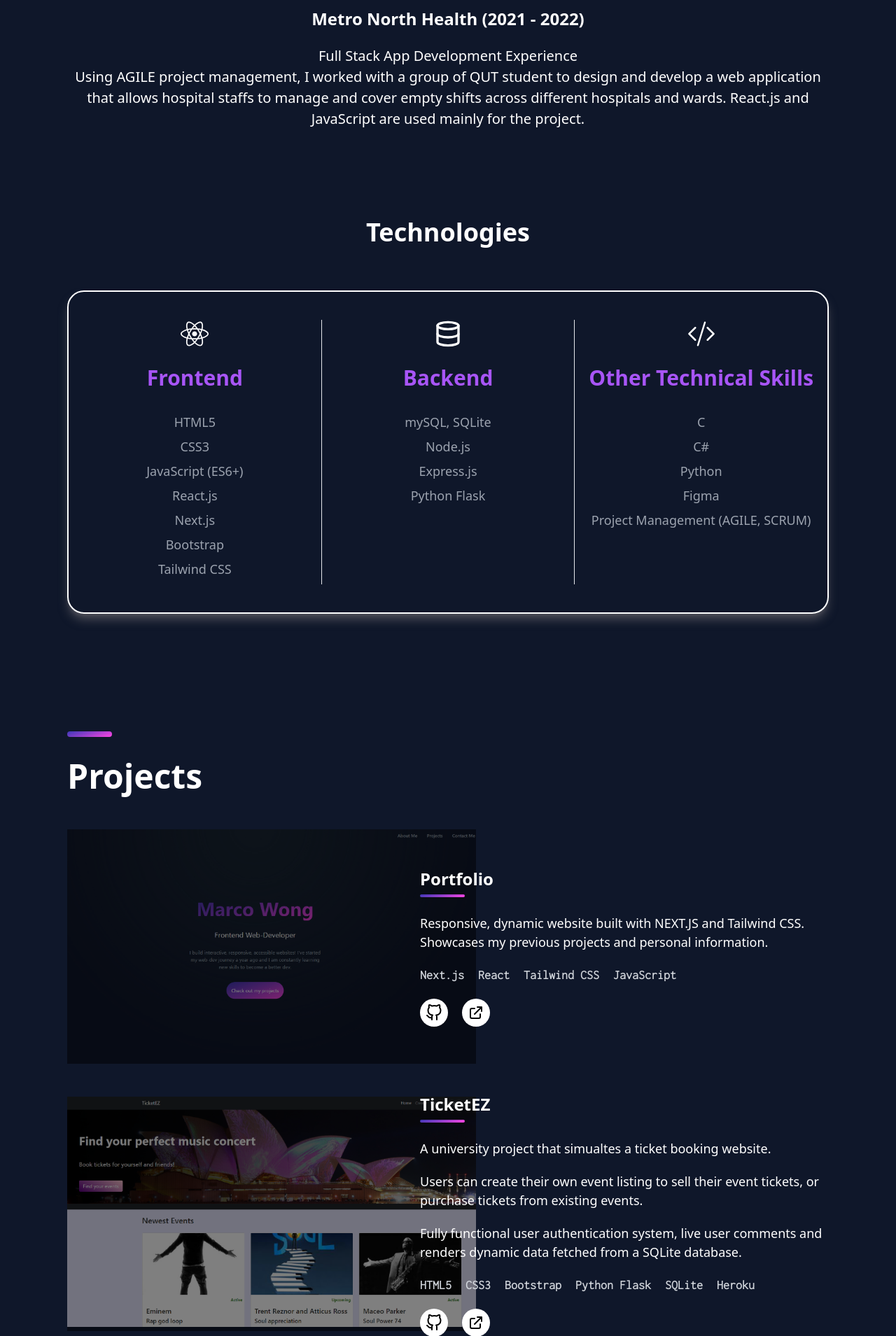
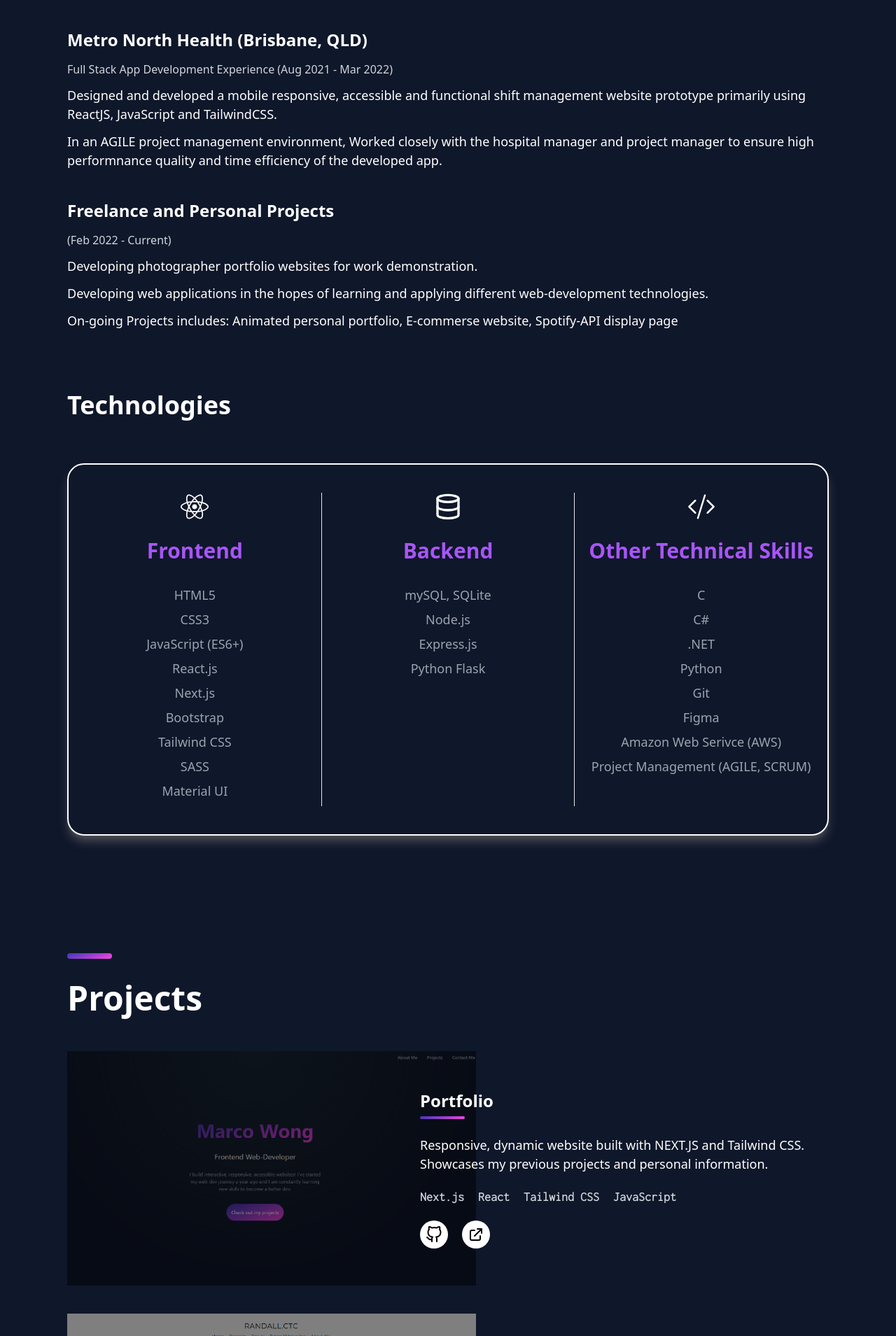
Before and after one commit to Z1yim/portfolio, a Next.js app: page / in a window 1280 px wide. Shown: the part 1451-3360 px from the top of the page at 70% size. Built offline with nearby package versions, Linux system fonts and the light colour scheme.

Commit message:
updated details

```diff
--- a/components/AboutMe.jsx
+++ b/components/AboutMe.jsx
@@ -6,36 +6,66 @@ export default function AboutMe() {
   return (
     <section className="w-full section__padding min-h-screen" id="aboutMe">
       <SectionHeading heading="About Me" />
-      <article className="text-center">
+      <article className="">
         <h3 className="mt-20 mb-5 text-4xl font-bold pb-4">My Education</h3>
         <h4 className="pb-5 text-2xl font-bold">
-          Queensland University of Technology (2020 - current)
+          Queensland University of Technology (Feb 2020 - Dec 2022)
         </h4>
         <p className="text-xl pb-10">
+          Distinction (GPA: 5.8/7)
+          <br />
           Bachelor of Information Technology <br />
-          Major: Computer Science | Minor and electives: CGI (3D character
-          modeling), UI/UX Design, Web Development
+          Major: Computer Science | Minor and electives: 3D character modeling,
+          UI/UX Design, Web Development
         </p>
       </article>
 
-      <article className="text-center">
+      <article className="">
         <h3 className="mt-20 mb-5 text-4xl font-bold pb-4">My Experience</h3>
-        <h4 className="pb-5 text-2xl font-bold">
-          Metro North Health (2021 - 2022)
-        </h4>
-        <p className="text-xl pb-10">
-          Full Stack App Development Experience
-          <br />
-          Using AGILE project management, I worked with a group of QUT student
-          to design and develop a web application that allows hospital staffs to
-          manage and cover empty shifts across different hospitals and wards.
-          React.js and JavaScript are used mainly for the project.
-        </p>
+
+        <section className="pb-10">
+          <h4 className="pb-3 text-2xl font-bold">
+            Metro North Health (Brisbane, QLD)
+          </h4>
+          <p className="text-md pb-3 text-gray-300">
+            Full Stack App Development Experience (Aug 2021 - Mar 2022)
+          </p>
+          <ul className="text-lg">
+            <li className="pb-3">
+              Designed and developed a mobile responsive, accessible and
+              functional shift management website prototype primarily using
+              ReactJS, JavaScript and TailwindCSS.
+            </li>
+            <li>
+              In an AGILE project management environment, Worked closely with
+              the hospital manager and project manager to ensure high
+              performnance quality and time efficiency of the developed app.
+            </li>
+          </ul>
+        </section>
+
+        <section>
+          <h4 className="pb-3 text-2xl font-bold">
+            Freelance and Personal Projects
+          </h4>
+          <p className="text-md pb-3 text-gray-300">(Feb 2022 - Current)</p>
+          <ul className="text-lg">
+            <li className="pb-3">
+              Developing photographer portfolio websites for work demonstration.
+            </li>
+            <li className="pb-3">
+              Developing web applications in the hopes of learning and applying
+              different web-development technologies.
+            </li>
+            <li>
+              On-going Projects includes: Animated personal portfolio,
+              E-commerse website, Spotify-API display page
+            </li>
+          </ul>
+        </section>
       </article>
 
-      <h3 className="mt-20 mb-5 text-4xl font-bold pb-4 text-center">
-        Technologies
-      </h3>
+      <h3 className="mt-20 mb-5 text-4xl font-bold pb-4">Technologies</h3>
       <Skills />
     </section>
   );
--- a/components/Projects.jsx
+++ b/components/Projects.jsx
@@ -11,6 +11,17 @@ export default function Projects() {
       {projects.map((project) => (
         <Card key={project.id} project={project} />
       ))}
+
+      <p className="text-lg">
+        Check out my{" "}
+        <a
+          href="https://github.com/tymarcowong"
+          className="text-blue-400 underline"
+        >
+          GitHub
+        </a>{" "}
+        for more of my university / personal projects.
+      </p>
     </section>
   );
 }
--- a/components/Timeline.jsx
+++ /dev/null
@@ -1,9 +0,0 @@
-import React from "react";
-
-export default function Timeline() {
-  return (
-    <div>
-      <h1>Timeline</h1>
-    </div>
-  );
-}
--- a/constants/projects.js
+++ b/constants/projects.js
@@ -2,7 +2,7 @@ import Image from "next/image";
 
 export const projects = [
   {
-    id: 0,
+    id: "portfolio",
     title: "Portfolio",
     description: [
       "Responsive, dynamic website built with NEXT.JS and Tailwind CSS. Showcases my previous projects and personal information.",
@@ -21,28 +21,7 @@ export const projects = [
     visit: "https://tymarcowong.netlify.app/",
   },
   {
-    id: 1,
-    title: "TicketEZ",
-    description: [
-      "A university project that simualtes a ticket booking website.",
-      "Users can create their own event listing to sell their event tickets, or purchase tickets from existing events.",
-      "Fully functional user authentication system, live user comments and renders dynamic data fetched from a SQLite database. ",
-    ],
-    image: (
-      <Image
-        src="/images/ticketEZ.png"
-        alt="Image of TicketEZ"
-        width="1659"
-        height="933"
-        className="rounded transition hover:scale-90 ease-in duration-100"
-      />
-    ),
-    techs: ["HTML5", "CSS3", "Bootstrap", "Python Flask", "SQLite", "Heroku"],
-    github: "https://github.com/Z1yim/IAB207-ASM3",
-    visit: "http://iab207-asm3.herokuapp.com/",
-  },
-  {
-    id: 2,
+    id: "randallctc",
     title: "RANDALL.CTC",
     description: [
       "A photographer portfolio website built with Next.JS.",
--- a/constants/skills.js
+++ b/constants/skills.js
@@ -6,7 +6,7 @@ const iconStyle = "w-10 h-10";
 
 export const skills = [
   {
-    id: 0,
+    id: "frontend",
     icon: <FaReact className={iconStyle} />,
     heading: "Frontend",
     list: [
@@ -17,18 +17,29 @@ export const skills = [
       "Next.js",
       "Bootstrap",
       "Tailwind CSS",
+      "SASS",
+      "Material UI",
     ],
   },
   {
-    id: 1,
+    id: "backend",
     icon: <FiDatabase className={iconStyle} />,
     heading: "Backend",
     list: ["mySQL, SQLite", "Node.js", "Express.js", "Python Flask"],
   },
   {
-    id: 2,
+    id: "other",
     icon: <BsCodeSlash className={iconStyle} />,
     heading: "Other Technical Skills",
-    list: ["C", "C#", "Python", "Figma", "Project Management (AGILE, SCRUM)"],
+    list: [
+      "C",
+      "C#",
+      ".NET",
+      "Python",
+      "Git",
+      "Figma",
+      "Amazon Web Serivce (AWS)",
+      "Project Management (AGILE, SCRUM)",
+    ],
   },
 ];
```
